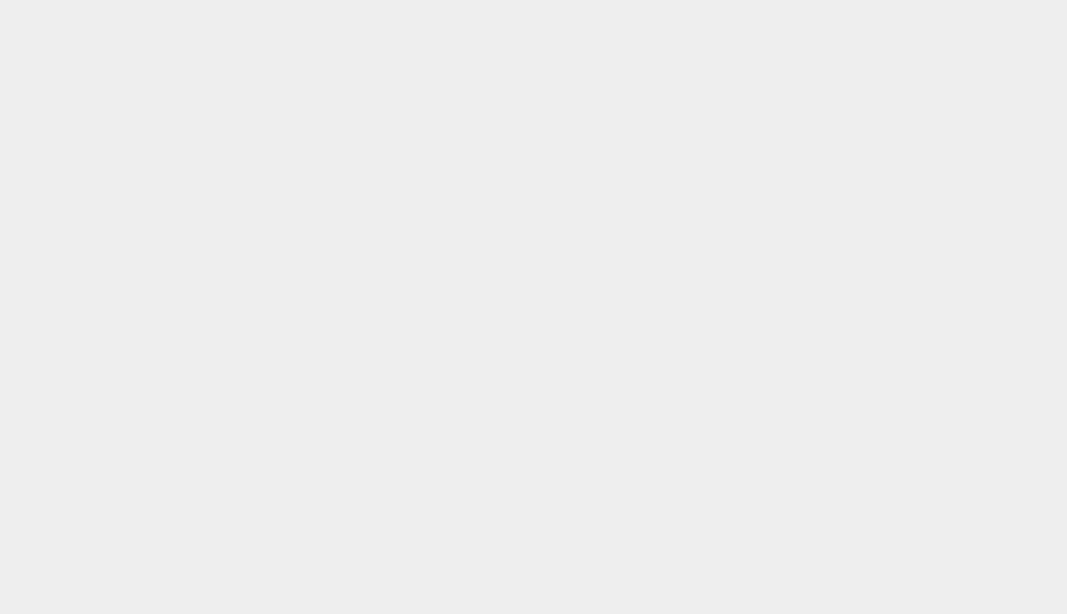
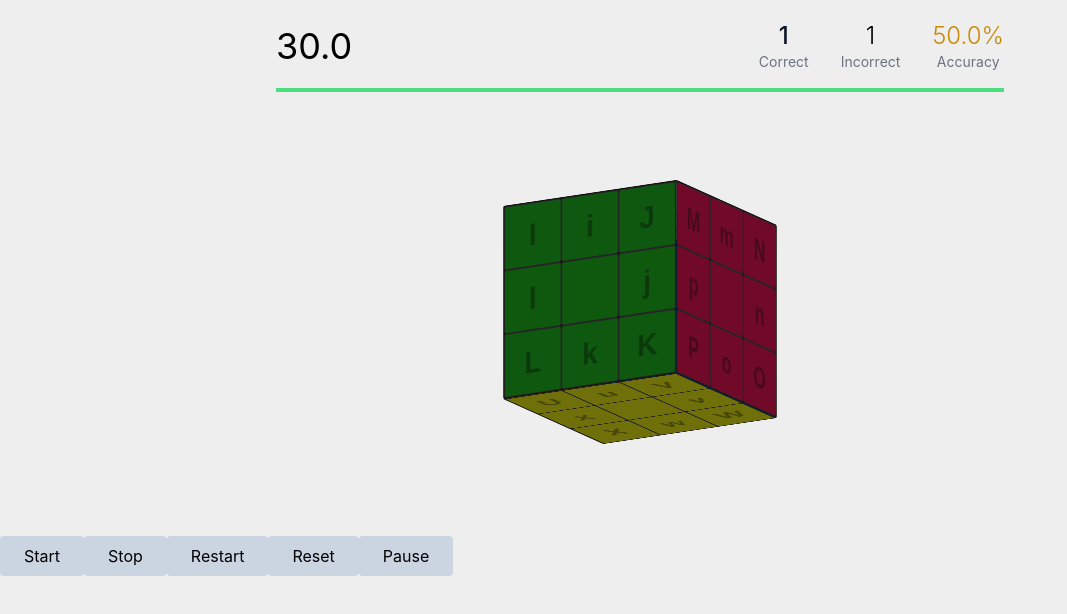
Before and after one commit to McHeisenburglar/rubiks-cube-3d-vite, a React (Vite) app: page /rubiks-cube-3d-vite/cube-slot in a window 1280 px wide. Shown: the top 614 px of the page, without its empty margins (0-1067 px from the left). Built offline with nearby package versions, Linux system fonts and the light colour scheme.

Commit message:
Confirmed: Slots work for not rendering cube again and again.

```diff
--- /dev/null
+++ b/src/components/cube-slots/CubeView.tsx
@@ -0,0 +1,37 @@
+import { CubeWithPos } from '../../ts/CubeClass3'
+import { CubeContext } from '../RubiksCube'
+import Cube from '../new/Cube'
+import CubePerspectiveWrapper from '../new/CubePerspectiveWrapper'
+import CubeRotationController from '../new/CubeRotationWrapper'
+import CubeStyleProvider from '../new/CubeStyleConfigWrapper'
+
+interface CubeView {
+	cube: CubeWithPos
+	debug?: boolean
+	onStickerClick?: (sticker: ISticker) => void
+}
+
+export const CubeView: React.FC<CubeView> = ({
+	debug,
+	cube,
+
+	onStickerClick,
+}) => {
+	if (debug) console.log('::::: Rendered CubeComponent.')
+
+	return (
+		<div className="cube-v2">
+			<div className="cube-wrapper">
+				<CubeRotationController>
+					<CubeStyleProvider config={cube.cubeConfig}>
+						<CubePerspectiveWrapper mode={'3d-fold'}>
+							<Cube cube={cube} onStickerClick={(s) => onStickerClick?.(s)} />
+						</CubePerspectiveWrapper>
+					</CubeStyleProvider>
+				</CubeRotationController>
+			</div>
+		</div>
+	)
+}
+
+export default CubeContext
--- a/src/components/cube-slots/PlayWithCubeSlot.tsx
+++ b/src/components/cube-slots/PlayWithCubeSlot.tsx
@@ -1,9 +1,43 @@
-import React from 'react'
+import React, { useMemo, useState } from 'react'
+import Scoreboard from '../timer/Scoreboard'
+import useKeypress from '../new/useKeypress'
+import useGame from '../play-mode/useGame'
+import useCountdown from '../timer/useCountdown'
+import TimerControls from './TimerControls'
+import { CubeWithPos } from '../../ts/CubeClass3'
+import { CubeView } from './CubeView'
+import Cube from '../new/Cube'
+
+interface PlayPanelProps {
+	slot: React.ReactNode
+}
 
 interface IProps {}
 
-const Component: React.FC<IProps> = () => {
-	return <div></div>
+const PlayPanel: React.FC<PlayPanelProps> = ({ slot }) => {
+	const seconds = 30
+	const timer = useCountdown({
+		seconds,
+	})
+
+	return (
+		<>
+			<Scoreboard
+				correctGuesses={1}
+				incorrectGuesses={1}
+				millisecondsLeft={timer.millisecondsLeft}
+				secondsTotal={seconds}
+				debug
+			/>
+			{slot}
+			<TimerControls timer={timer} />
+		</>
+	)
 }
 
-export default Component
+const PlayWithCubeSlot: React.FC<IProps> = () => {
+	const cube = useMemo(() => new CubeWithPos(), [])
+	return <PlayPanel slot={<CubeView cube={cube} debug />}></PlayPanel>
+}
+
+export default PlayWithCubeSlot
--- /dev/null
+++ b/src/components/cube-slots/TimerControls.tsx
@@ -0,0 +1,32 @@
+import React from 'react'
+import useCountdown from '../timer/useCountdown'
+
+interface TimerControlsProps {
+	timer: ReturnType<typeof useCountdown>
+}
+
+const TimerControls: React.FC<TimerControlsProps> = ({ timer }) => {
+	console.log('::::: Rendered TimerControls')
+
+	return (
+		<div>
+			<button className="btn-primary" onClick={() => timer.start()}>
+				Start
+			</button>
+			<button className="btn-primary" onClick={() => timer.stop()}>
+				Stop
+			</button>
+			<button className="btn-primary" onClick={() => timer.restart()}>
+				Restart
+			</button>
+			<button className="btn-primary" onClick={() => timer.reset()}>
+				Reset
+			</button>
+			<button className="btn-primary" onClick={() => timer.togglePause()}>
+				{timer.isPaused ? 'Unpause' : 'Pause'}
+			</button>
+		</div>
+	)
+}
+
+export default TimerControls
```
